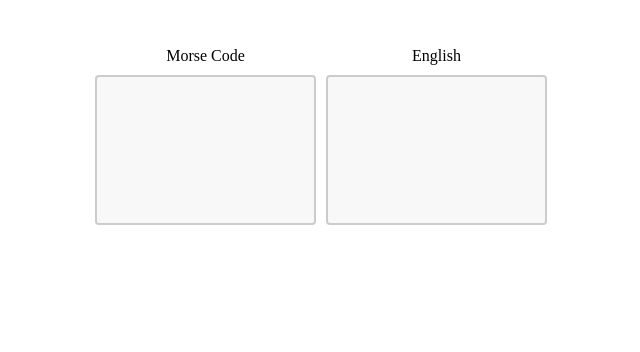
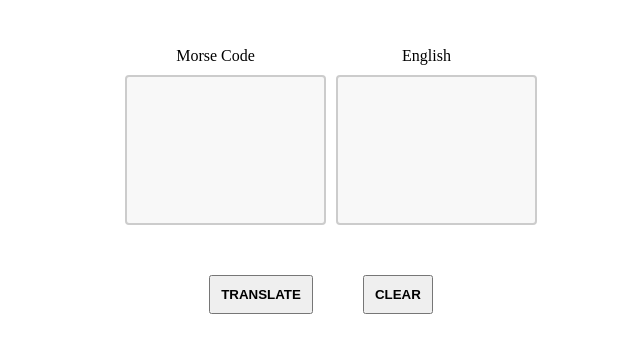
Before and after one commit to tommyb89/morsecode-translator, a website with bundled scripts: page index.html in a window 1280 px wide. Shown: the part 130-482 px from the top of the page, without its empty margins (319-959 px from the left). Built offline with nearby package versions, Linux system fonts and the light colour scheme.

Commit message:
added buttons and writing a first function

```diff
--- a/app.js
+++ b/app.js
@@ -1 +1,8 @@
 import { morseCode } from "./morse.js";
+
+// Select inputs
+const morseInput = document.getElementById("#morse");
+const englishInput = document.getElementById("#morse");
+const output = document.querySelector(".output");
+// Function to decode symbols
+const decodeSymbol = (symbol) => {};
--- a/index.html
+++ b/index.html
@@ -10,7 +10,7 @@
   <body>
     <section>
       <h1 class="title">Morse Code Translator</h1>
-      <div class="container">
+      <form action="" class="container">
         <div class="container__morse">
           <label for="morse">Morse Code</label>
           <input type="text" id="morse" name="morse" />
@@ -19,7 +19,13 @@
           <label for="english">English</label>
           <input type="text" id="english" name="english" />
         </div>
+      </form>
+      <div class="btn">
+        <button class="btn__submit" type="submit">TRANSLATE</button>
+        <button class="btn__clear" type="submit">CLEAR</button>
       </div>
+
+      <div class="output"></div>
     </section>
     <script src="app.js"></script>
     <script src="morse.js"></script>
--- a/styles.scss
+++ b/styles.scss
@@ -27,8 +27,6 @@
   &__english {
     display: flex;
     flex-direction: column;
-    gap: 10px;
-    text-align: center;
   }
 }
 
@@ -36,10 +34,23 @@
 #english {
   width: 100%;
   height: 150px;
-  padding: 12px 20px;
+  margin: 10px;
   box-sizing: border-box;
   border: 2px solid #ccc;
   border-radius: 4px;
   background-color: #f8f8f8;
   resize: none;
 }
+
+.btn {
+  justify-content: center;
+  display: flex;
+  gap: 10px;
+  margin: 20px;
+  &__submit,
+  &__clear {
+    padding: 10px;
+    margin: 20px;
+    font-weight: bold;
+  }
+}
```
Also changed, not shown: dist/app.dev.js, styles.css.
